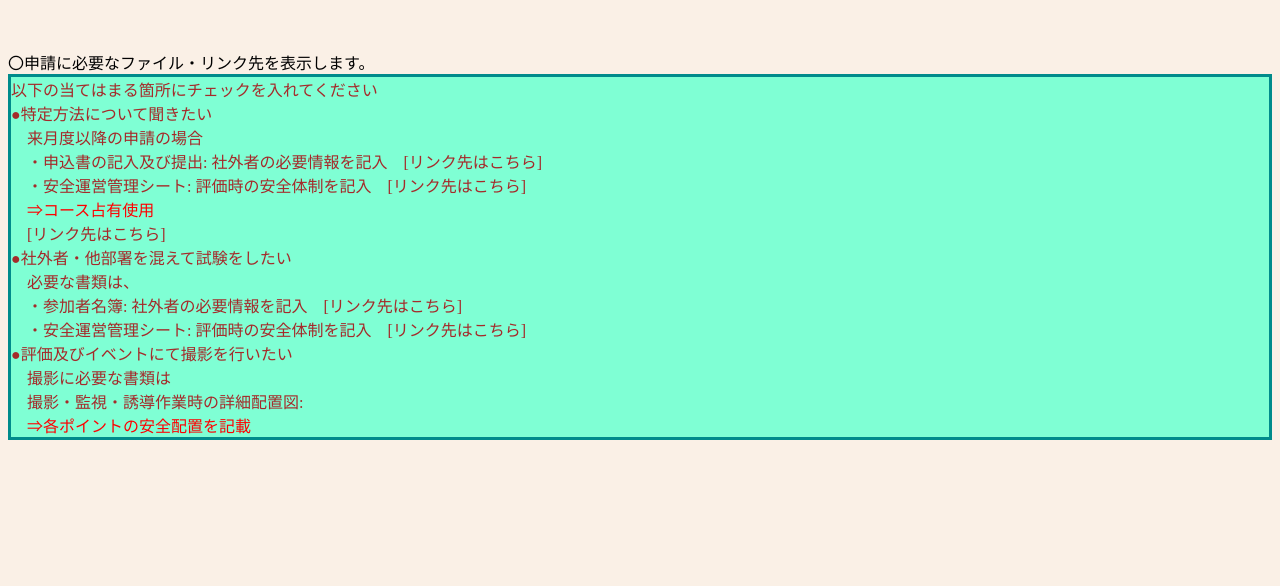
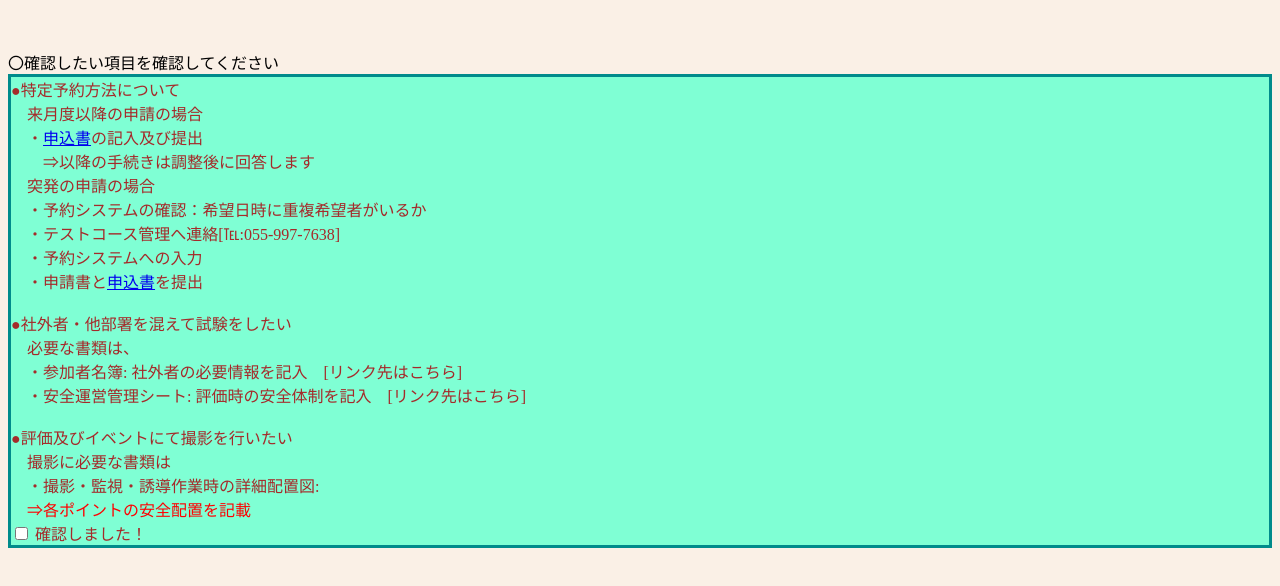
Before and after one commit to dragontakahashi/test-course-documents, a plain HTML site: page docs/index.html in a window 1280 px wide. Shown: the part 80-666 px from the top of the page. Drawn offline with Linux system fonts and the light colour scheme.

Commit message:
Update index.html

```diff
--- a/docs/index.html
+++ b/docs/index.html
@@ -7,27 +7,35 @@
     <b>手続きに必要な帳票類</b>
 
 </p>
-<div>〇申請に必要なファイル・リンク先を表示します。
+<div>〇確認したい項目を確認してください
     <div class = "info">
-        <span class = "infocheck" name = "checkinfo"> 以下の当てはまる箇所にチェックを入れてください</span><br>
-        <span id = "check1">●特定方法について聞きたい<br>
+
+        <span id = "check1">●特定予約方法について<br>
             　来月度以降の申請の場合<br>
-            　・申込書の記入及び提出: 社外者の必要情報を記入　[リンク先はこちら] <br>
-            　・安全運営管理シート: 評価時の安全体制を記入　[リンク先はこちら] <br>
-            <span class = cation>　⇒コース占有使用</span><br>
-            　[リンク先はこちら] <br>
-        </span>
+            　・<a href="tokutei1.pdf">申込書</a>の記入及び提出<br>
+            　　⇒以降の手続きは調整後に回答します <br>
+            　突発の申請の場合<br>
+            　・予約システムの確認：希望日時に重複希望者がいるか<br>
+            　・テストコース管理へ連絡[℡:055-997-7638]<br>
+            　・予約システムへの入力<br>
+            　・申請書と<a href="tokutei1.pdf">申込書</a>を提出<br>
+        </span><br>
+
         <span id = "check2">●社外者・他部署を混えて試験をしたい<br>
             　必要な書類は、<br>
             　・参加者名簿: 社外者の必要情報を記入　[リンク先はこちら] <br>
             　・安全運営管理シート: 評価時の安全体制を記入　[リンク先はこちら] <br>
-        </span>
+        </span><br>
+
         <span id = "check3">●評価及びイベントにて撮影を行いたい</span><br>
         <span id = "checkAns3">
         　撮影に必要な書類は<br>
-        　撮影・監視・誘導作業時の詳細配置図: <br>
+        　・撮影・監視・誘導作業時の詳細配置図: <br>
         <span class = cation>　⇒各ポイントの安全配置を記載</span><br>
         </span>
+
+        <input type="checkbox"> 確認しました！</input>
+
         <link rel="stylesheet" href="RequiredDocuments.css" />
         <script src="RequiredDocuments.js"></script>
 
```
